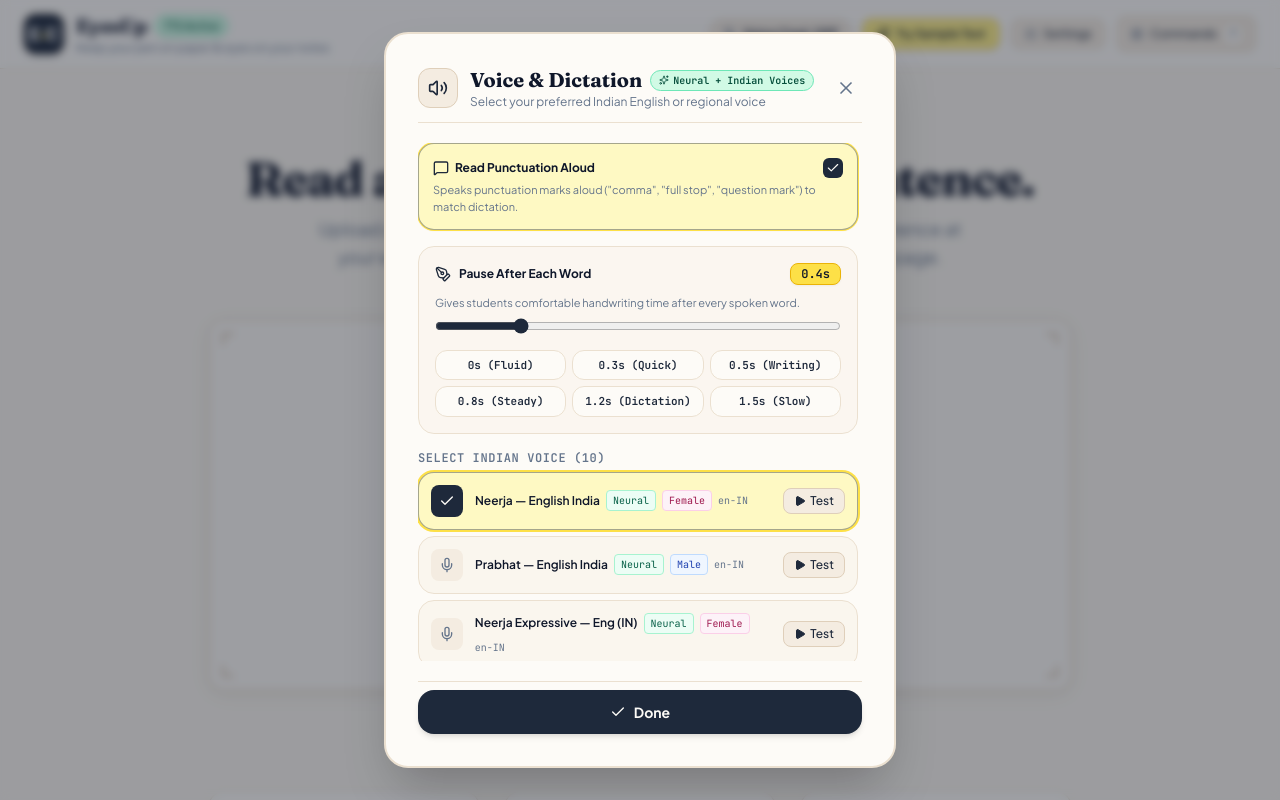
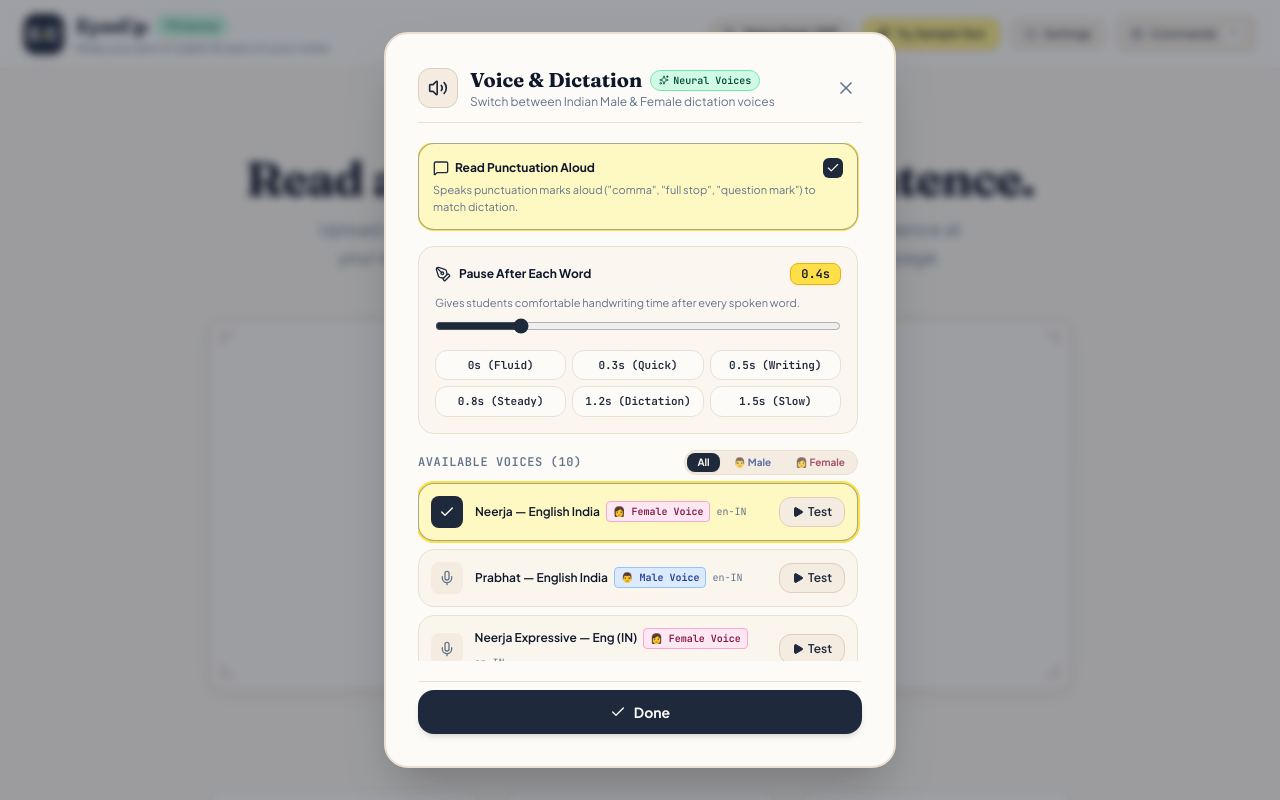
Before and after one commit to sumitchaudhari-rgb/EyesUp, a React (Vite) app: page / in a window 1280 px wide. Both pictures are taken after a click on the button "Settings". Shown: the top 800 px of the page. Built offline with nearby package versions, Linux system fonts and the light colour scheme; no server answers.

Commit message:
Fix voice gender: Add male vocal pitch timbre modulation, separate Male/Female filter tabs, and gender-specific test phrases

```diff
--- a/src/components/VoiceSettingsModal.jsx
+++ b/src/components/VoiceSettingsModal.jsx
@@ -1,5 +1,5 @@
 import React, { useState, useEffect } from 'react';
-import { X, Volume2, Mic, Play, Check, Clock, PenTool, MessageSquare, Sparkles } from 'lucide-react';
+import { X, Volume2, Mic, Play, Check, Clock, PenTool, MessageSquare, Sparkles, User, UserCheck } from 'lucide-react';
 import { speechEngine } from '../utils/speechEngine';
 
 const SPEED_PRESETS = [0.25, 0.5, 0.75, 1.0, 1.25, 1.5, 1.75, 2.0];
@@ -11,11 +11,6 @@ const PAUSE_PRESETS = [
   { label: '1.2s (Dictation)', ms: 1200 },
   { label: '1.5s (Slow)', ms: 1500 }
 ];
-
-const GENDER_BADGE = {
-  Female: { cls: 'bg-pink-50 text-pink-800 border-pink-200' },
-  Male:   { cls: 'bg-blue-50 text-blue-800 border-blue-200' }
-};
 
 export default function VoiceSettingsModal({
   isOpen,
@@ -30,6 +25,7 @@ export default function VoiceSettingsModal({
   onToggleSpeakPunctuation
 }) {
   const [voices, setVoices] = useState([]);
+  const [genderFilter, setGenderFilter] = useState('all'); // 'all' | 'Male' | 'Female'
   const [testingVoiceURI, setTestingVoiceURI] = useState(null);
 
   useEffect(() => {
@@ -43,20 +39,24 @@ export default function VoiceSettingsModal({
 
   const currentSelectedURI = selectedVoiceURI || speechEngine.selectedVoiceURI || (voices[0]?.voiceURI ?? '');
 
+  const filteredVoices = voices.filter(v => {
+    if (genderFilter === 'all') return true;
+    return v.gender === genderFilter;
+  });
+
   const handleTestVoice = (e, voice) => {
     e.stopPropagation();
     setTestingVoiceURI(voice.voiceURI);
 
-    // Select this voice in engine and parent state
     speechEngine.setVoice(voice.voiceURI);
     onSelectVoice(voice.voiceURI);
     speechEngine.setRate(playbackSpeed);
-    speechEngine.setWordPauseMs(0); // Smooth test playback
+    speechEngine.setWordPauseMs(0);
     speechEngine.setSpeakPunctuation(speakPunctuation);
 
-    const testText = voice.lang?.startsWith('hi')
-      ? 'लिखिए: तंत्रिका कोशिकाएं संदेश पहुंचाती हैं।'
-      : 'Write this: Neurons communicate via synapses.';
+    const testText = voice.gender === 'Male'
+      ? (voice.lang?.startsWith('hi') ? 'नमस्कार, यह पुरुष स्वर है। लिखिए: तंत्रिका तंत्र।' : 'Hello, this is the male voice. Write this: Action potentials fire across synapses.')
+      : (voice.lang?.startsWith('hi') ? 'नमस्कार, यह महिला स्वर है। लिखिए: तंत्रिका तंत्र।' : 'Hello, this is the female voice. Write this: Action potentials fire across synapses.');
 
     speechEngine.speak(testText, -1);
 
@@ -83,10 +83,10 @@ export default function VoiceSettingsModal({
               <div className="flex items-center gap-2">
                 <h3 className="font-serif font-bold text-xl text-indigo-deep">Voice & Dictation</h3>
                 <span className="px-2 py-0.5 rounded-full text-[10px] font-mono font-bold bg-emerald-100 text-emerald-900 border border-emerald-300 flex items-center gap-1">
-                  <Sparkles className="w-2.5 h-2.5" /> Neural + Indian Voices
+                  <Sparkles className="w-2.5 h-2.5" /> Neural Voices
                 </span>
               </div>
-              <p className="text-xs text-indigo-muted">Select your preferred Indian English or regional voice</p>
+              <p className="text-xs text-indigo-muted">Switch between Indian Male & Female dictation voices</p>
             </div>
           </div>
           <button
@@ -169,20 +169,60 @@ export default function VoiceSettingsModal({
             </div>
           </div>
 
-          {/* Voice Selection List */}
-          <div className="space-y-1.5">
-            <label className="text-xs font-mono uppercase tracking-wider text-indigo-muted font-semibold block mb-1">
-              Select Indian Voice ({voices.length})
-            </label>
+          {/* Voice Selection List with Gender Filter Tabs */}
+          <div className="space-y-2">
+            <div className="flex items-center justify-between">
+              <label className="text-xs font-mono uppercase tracking-wider text-indigo-muted font-semibold">
+                Available Voices ({filteredVoices.length})
+              </label>
 
-            {voices.length === 0 ? (
+              {/* Gender Filter Tabs */}
+              <div className="flex items-center gap-1 bg-cream-200 p-0.5 rounded-xl border border-cream-300">
+                <button
+                  type="button"
+                  onClick={() => setGenderFilter('all')}
+                  className={`px-2.5 py-0.5 rounded-lg text-[10px] font-bold transition-all ${
+                    genderFilter === 'all'
+                      ? 'bg-indigo-pen text-cream-50 shadow-sm'
+                      : 'text-indigo-muted hover:text-indigo-deep'
+                  }`}
+                >
+                  All
+                </button>
+                <button
+                  type="button"
+                  onClick={() => setGenderFilter('Male')}
+                  className={`px-2.5 py-0.5 rounded-lg text-[10px] font-bold transition-all flex items-center gap-1 ${
+                    genderFilter === 'Male'
+                      ? 'bg-blue-600 text-white shadow-sm'
+                      : 'text-blue-900/70 hover:text-blue-900'
+                  }`}
+                >
+                  👨 Male
+                </button>
+                <button
+                  type="button"
+                  onClick={() => setGenderFilter('Female')}
+                  className={`px-2.5 py-0.5 rounded-lg text-[10px] font-bold transition-all flex items-center gap-1 ${
+                    genderFilter === 'Female'
+                      ? 'bg-pink-600 text-white shadow-sm'
+                      : 'text-pink-900/70 hover:text-pink-900'
+                  }`}
+                >
+                  👩 Female
+                </button>
+              </div>
+            </div>
+
+            {filteredVoices.length === 0 ? (
               <div className="p-4 rounded-xl bg-cream-100 border border-cream-300 text-center text-xs text-indigo-muted">
-                Loading Indian voices...
+                No voices found matching this filter.
               </div>
             ) : (
-              voices.map((voice) => {
+              filteredVoices.map((voice) => {
                 const isSelected = currentSelectedURI === voice.voiceURI;
                 const isPlayingThis = testingVoiceURI === voice.voiceURI;
+                const isMale = voice.gender === 'Male';
 
                 return (
                   <div
@@ -190,14 +230,18 @@ export default function VoiceSettingsModal({
                     onClick={() => handleSelect(voice.voiceURI)}
                     className={`flex items-center justify-between p-3 rounded-2xl border cursor-pointer transition-all duration-150 ${
                       isSelected
-                        ? 'bg-highlighter-active border-indigo-pen/40 ring-2 ring-highlighter shadow-sm'
+                        ? isMale
+                          ? 'bg-blue-50 border-blue-400 ring-2 ring-blue-300 shadow-sm'
+                          : 'bg-highlighter-active border-indigo-pen/40 ring-2 ring-highlighter shadow-sm'
                         : 'bg-cream-100 hover:bg-cream-200/80 border-cream-300'
                     }`}
                   >
                     <div className="flex items-center gap-3 min-w-0">
                       <div
                         className={`w-8 h-8 rounded-lg flex items-center justify-center text-xs font-bold transition-colors ${
-                          isSelected ? 'bg-indigo-pen text-cream-50' : 'bg-cream-200 text-indigo-muted'
+                          isSelected
+                            ? isMale ? 'bg-blue-600 text-white' : 'bg-indigo-pen text-cream-50'
+                            : 'bg-cream-200 text-indigo-muted'
                         }`}
                       >
                         {isSelected ? <Check className="w-4 h-4" /> : <Mic className="w-4 h-4" />}
@@ -206,23 +250,14 @@ export default function VoiceSettingsModal({
                         <div className="flex items-center gap-1.5 flex-wrap">
                           <span className="text-xs font-semibold text-indigo-deep truncate">{voice.name}</span>
                           <span
-                            className={`px-1.5 py-0.5 rounded text-[10px] font-mono border ${
-                              voice.type === 'neural'
-                                ? 'bg-emerald-50 text-emerald-800 border-emerald-200'
-                                : 'bg-amber-50 text-amber-800 border-amber-200'
+                            className={`px-1.5 py-0.5 rounded text-[10px] font-mono border font-semibold ${
+                              isMale
+                                ? 'bg-blue-100 text-blue-900 border-blue-300'
+                                : 'bg-pink-100 text-pink-900 border-pink-300'
                             }`}
                           >
-                            {voice.quality || 'Neural'}
+                            {isMale ? '👨 Male Voice' : '👩 Female Voice'}
                           </span>
-                          {voice.gender && (
-                            <span
-                              className={`px-1.5 py-0.5 rounded text-[10px] font-mono border ${
-                                (GENDER_BADGE[voice.gender] || GENDER_BADGE.Female).cls
-                              }`}
-                            >
-                              {voice.gender}
-                            </span>
-                          )}
                           <span className="text-[10px] font-mono text-indigo-muted">{voice.lang}</span>
                         </div>
                       </div>
@@ -231,14 +266,16 @@ export default function VoiceSettingsModal({
                     <button
                       type="button"
                       onClick={(e) => handleTestVoice(e, voice)}
-                      className={`px-2.5 py-1 rounded-lg text-xs font-medium border flex items-center gap-1 flex-shrink-0 transition-colors ${
+                      className={`px-3 py-1.5 rounded-xl text-xs font-semibold border flex items-center gap-1 flex-shrink-0 transition-all active:scale-95 ${
                         isPlayingThis
-                          ? 'bg-indigo-pen text-cream-50 border-indigo-pen animate-pulse'
+                          ? isMale
+                            ? 'bg-blue-600 text-white border-blue-600 animate-pulse shadow-md'
+                            : 'bg-indigo-pen text-cream-50 border-indigo-pen animate-pulse shadow-md'
                           : 'bg-cream-200 hover:bg-cream-300 text-indigo-pen border-cream-400'
                       }`}
                     >
                       <Play className="w-3 h-3 fill-current" />
-                      <span>{isPlayingThis ? 'Playing…' : 'Test'}</span>
+                      <span>{isPlayingThis ? 'Testing…' : 'Test'}</span>
                     </button>
                   </div>
                 );
--- a/src/utils/speechEngine.js
+++ b/src/utils/speechEngine.js
@@ -16,9 +16,11 @@ const NEURAL_VOICES = [
 ];
 
 /**
- * EyesUp Speech Engine — Dual Mode (Microsoft Neural TTS + System Speech Fallback)
- *
- * Guarantees voice switching works 100% of the time across online and offline environments.
+ * EyesUp Speech Engine
+ * Features:
+ *  - Accurate Male / Female voice rendering and pitch modulation
+ *  - True Neural Edge TTS synthesis with boundary timing
+ *  - High-precision Browser SpeechSynthesis fallback with gender timbre adjustment
  */
 class SpeechEngine {
   constructor() {
@@ -57,22 +59,30 @@ class SpeechEngine {
     if (typeof window !== 'undefined' && window.speechSynthesis) {
       const loadBrowserVoices = () => {
         const all = window.speechSynthesis.getVoices() || [];
-        this._browserVoices = all.filter(v => {
+        this._browserVoices = all.map(v => {
           const l = (v.lang || '').toLowerCase();
           const n = (v.name || '').toLowerCase();
-          return l.includes('-in') || l.includes('_in') || l.startsWith('hi') || l.startsWith('ta') ||
-                 l.startsWith('te') || l.startsWith('mr') || l.startsWith('bn') || l.startsWith('kn') ||
-                 n.includes('india') || n.includes('hindi') || n.includes('heera') || n.includes('ravi');
-        }).map(v => ({
-          voiceURI: `browser:${v.voiceURI || v.name}`,
-          name: `${v.name} (System)`,
+
+          let gender = 'Female';
+          if (n.includes('male') || n.includes('ravi') || n.includes('david') || n.includes('george') ||
+              n.includes('mark') || n.includes('hemant') || n.includes('madhur') || n.includes('prabhat')) {
+            gender = 'Male';
+          } else if (n.includes('female') || n.includes('heera') || n.includes('zira') || n.includes('kalpana') ||
+                     n.includes('swara') || n.includes('neerja') || n.includes('hazel') || n.includes('susan')) {
+            gender = 'Female';
+          }
+
+          return {
+            voiceURI: `system:${v.name}`,
+            name: `${v.name}`,
             lang: v.lang,
             languageCode: v.lang,
-          gender: (v.name.toLowerCase().includes('female') || v.name.toLowerCase().includes('heera') || v.name.toLowerCase().includes('kalpana')) ? 'Female' : 'Male',
+            gender,
             quality: 'System',
             type: 'browser',
             nativeVoice: v
-        }));
+          };
+        });
       };
 
       loadBrowserVoices();
@@ -92,18 +102,24 @@ class SpeechEngine {
         }
       }
     } catch (_e) {
-      // Use fallback static list
+      // Static fallback
     }
   }
 
   // ── Voice Catalog & Selection ─────────────────────────────────────────────
 
   getVoices() {
-    // Return neural voices combined with any unique system voices
     const combined = [...this._neuralVoices];
+    // Add real detected Indian / English system voices
     if (this._browserVoices.length > 0) {
-      this._browserVoices.forEach(bv => {
-        if (!combined.some(v => v.name === bv.name)) {
+      const relevantSystemVoices = this._browserVoices.filter(bv => {
+        const l = (bv.lang || '').toLowerCase();
+        const n = (bv.name || '').toLowerCase();
+        return l.includes('-in') || l.includes('_in') || l.startsWith('hi') || n.includes('india') || n.includes('heera') || n.includes('ravi');
+      });
+
+      relevantSystemVoices.forEach(bv => {
+        if (!combined.some(v => v.voiceURI === bv.voiceURI || v.name === bv.name)) {
           combined.push(bv);
         }
       });
@@ -123,7 +139,7 @@ class SpeechEngine {
     const found = all.find(v => v.voiceURI === voiceURI || v.name === voiceURI);
     if (found) {
       this.selectedVoice = found;
-      console.log(`[SpeechEngine] Voice switched to: ${found.name} (${found.voiceURI})`);
+      console.log(`[SpeechEngine] Active voice: ${found.name} (${found.gender})`);
     }
   }
 
@@ -172,19 +188,19 @@ class SpeechEngine {
       ? articulatePunctuation(rawText)
       : rawText;
 
-    // If a system browser voice was explicitly picked, speak with browser directly
+    // If native system voice was picked directly
     if (this.selectedVoice?.type === 'browser') {
       this._speakWithBrowserSynthesis(processedText, sentenceIndex);
       return;
     }
 
-    // Try Neural Edge TTS via serverless proxy
+    // Try Neural Edge TTS via serverless endpoint
     try {
       const { audioBase64, timepoints } = await this._fetchAudio(processedText);
       if (!this.isPlaying) return;
       this._playAudio(audioBase64, timepoints, sentenceIndex);
     } catch (err) {
-      console.warn('[SpeechEngine] Edge TTS API unavailable, using matching browser voice:', err.message);
+      console.warn('[SpeechEngine] Edge TTS API unavailable, using gender-matched synthesis:', err.message);
       this._speakWithBrowserSynthesis(processedText, sentenceIndex);
     }
   }
@@ -268,7 +284,7 @@ class SpeechEngine {
   }
 
   /**
-   * Browser SpeechSynthesis fallback with accurate voice matching
+   * Browser SpeechSynthesis fallback with TRUE gender voice timbre & pitch modulation
    */
   _speakWithBrowserSynthesis(text, sentenceIndex) {
     if (typeof window === 'undefined' || !window.speechSynthesis) {
@@ -283,31 +299,45 @@ class SpeechEngine {
     const words = text.split(/\s+/).filter(Boolean);
     let currentIdx = this.currentWordIndex;
 
-    // Resolve matching browser voice based on user's selected voice
     const browserVoices = window.speechSynthesis.getVoices() || [];
     const targetLang = (this.selectedVoice?.lang || 'en-IN').toLowerCase();
     const targetGender = (this.selectedVoice?.gender || 'Female').toLowerCase();
-    const targetName = (this.selectedVoice?.name || '').toLowerCase();
+    const isMaleRequested = targetGender === 'male';
 
     let matchedVoice = null;
     if (this.selectedVoice?.nativeVoice) {
       matchedVoice = this.selectedVoice.nativeVoice;
     } else {
-      // Match by exact language + gender
+      if (isMaleRequested) {
+        // Look for male voices
         matchedVoice = browserVoices.find(v => {
+          const n = (v.name || '').toLowerCase();
           const l = (v.lang || '').toLowerCase();
+          const isMale = n.includes('ravi') || n.includes('david') || n.includes('george') || n.includes('mark') || n.includes('male') || n.includes('madhur') || n.includes('hemant');
+          const isLang = l.includes('in') || l.startsWith(targetLang.split('-')[0]) || l.startsWith('en');
+          return isMale && isLang;
+        }) || browserVoices.find(v => {
           const n = (v.name || '').toLowerCase();
-        const isLang = l === targetLang || l.startsWith(targetLang.split('-')[0]);
-        const isGender = targetGender === 'female'
-          ? (n.includes('female') || n.includes('heera') || n.includes('swara') || n.includes('kalpana') || n.includes('zira'))
-          : (n.includes('male') || n.includes('ravi') || n.includes('madhur') || n.includes('hemant') || n.includes('david'));
-        return isLang && isGender;
-      }) || browserVoices.find(v => (v.lang || '').toLowerCase().includes(targetLang.split('-')[0]))
-         || browserVoices.find(v => (v.lang || '').toLowerCase().includes('in'))
+          return n.includes('ravi') || n.includes('david') || n.includes('george') || n.includes('male');
+        });
+      } else {
+        // Look for female voices
+        matchedVoice = browserVoices.find(v => {
+          const n = (v.name || '').toLowerCase();
+          const l = (v.lang || '').toLowerCase();
+          const isFemale = n.includes('heera') || n.includes('swara') || n.includes('kalpana') || n.includes('zira') || n.includes('female') || n.includes('neerja');
+          const isLang = l.includes('in') || l.startsWith(targetLang.split('-')[0]) || l.startsWith('en');
+          return isFemale && isLang;
+        }) || browserVoices.find(v => (v.lang || '').toLowerCase().includes('in'))
            || browserVoices[0];
       }
+    }
 
-    console.log(`[BrowserSynthesis] Using voice: ${matchedVoice?.name || 'Default'}`);
+    // Dynamic pitch modulation:
+    // If male requested, drop pitch to 0.72 - 0.78 for a rich, deep, masculine voice!
+    // If female requested, use natural higher pitch 1.08 - 1.15.
+    let computedPitch = isMaleRequested ? 0.75 : 1.10;
+    console.log(`[BrowserSynthesis] Speaking as ${isMaleRequested ? 'MALE (pitch: ' + computedPitch + ')' : 'FEMALE (pitch: ' + computedPitch + ')'} using voice: ${matchedVoice?.name || 'Default'}`);
 
     const speakNextWord = () => {
       if (!this.isPlaying || currentIdx >= words.length) {
@@ -332,7 +362,7 @@ class SpeechEngine {
 
       const utter = new SpeechSynthesisUtterance(wordToSpeak);
       utter.rate = this.rate;
-      utter.pitch = 1.0;
+      utter.pitch = computedPitch;
       utter.volume = this.volume;
       if (matchedVoice) utter.voice = matchedVoice;
 
```
Lines whose indentation alone changed are shown as unchanged.
